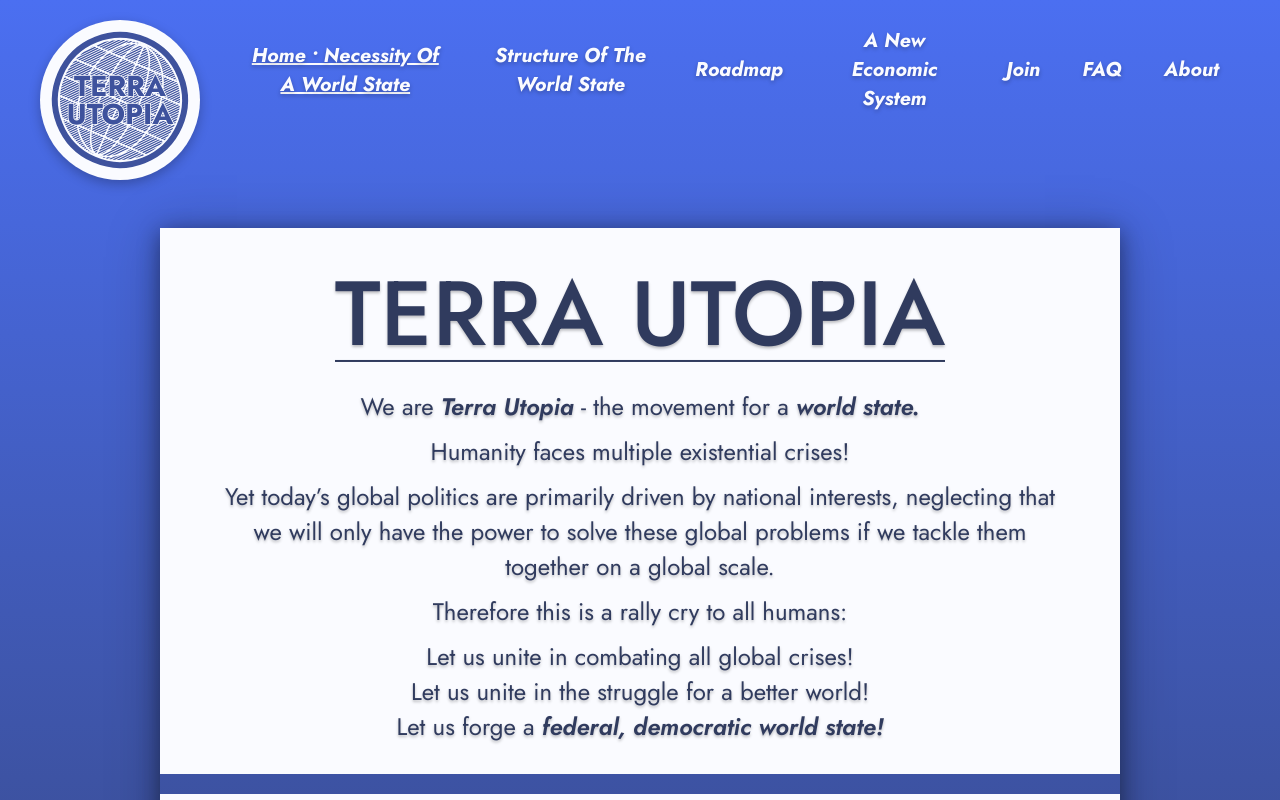
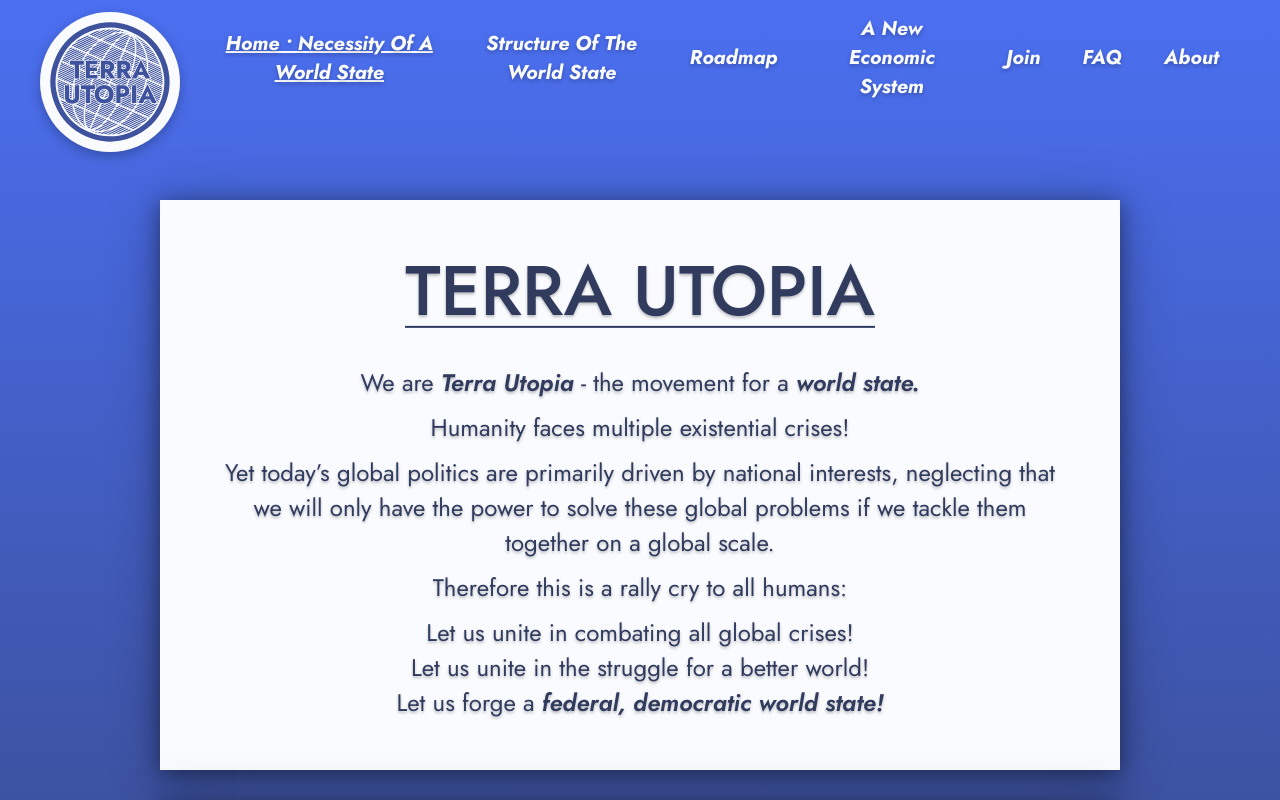
Before and after one commit to terra-utopia/terra-utopia-website, a Nuxt app: page / in a window 1280 px wide. Shown: the top 800 px of the page. Built offline with nearby package versions, Linux system fonts and the light colour scheme.

Commit message:
improved all media query breakpoints, fixed card shadows

```diff
--- a/assets/shared-styles.scss
+++ b/assets/shared-styles.scss
@@ -15,25 +15,37 @@ $nav-white-bg: rgba(#fff, 0.15);
 
 // === FONT SIZE CLASSES ===
 
+@mixin d-standard-text {
+
+}
+
+@mixin d-large-text {
+    font-size: 24px;
+    text-shadow: 0px 1.5px 3px rgba(0, 0, 0, 0.25);
+    @media (max-width: 480px) {
+        font-size: 22px;
+        text-shadow: 0px 1px 2px rgba(0, 0, 0, 0.25);
+    }
+}
+
 @mixin d-super-heading {
-    font-size: 15vw;
+    font-size: 10vw;
 
-    @media (min-width: 480px) {
-        font-size: 70px;
-    }
-    @media (min-width: 960px) {
-        font-size: 1.3 * 70px;
-    }
+    // max-font-size: 70px;
+    @media (min-width: 700px) { font-size: 70px; }
 }
 
 @mixin d-heading {
     font-size: 8vw;
+    line-height: 110%;
 
-    @media (min-width: 480px) {
-        font-size: 40px;
+    @media (max-width: 380px) {
+        font-size: 10vw;
     }
-    @media (min-width: 960px) {
-        font-size: 1.3 * 40px;
+
+    // max-font-size: 50px;
+    @media (min-width: calc(50px / 0.08)) {
+        font-size: 50px;
     }
 }
 
--- a/components/Card.vue
+++ b/components/Card.vue
@@ -1,6 +1,6 @@
 <template>
     <article class="Card">
-        <h1 :class="{'super-heading': isSuperHeading}">
+        <h1 v-if="heading" :class="{ 'super-heading': isSuperHeading }">
             <span v-for="(wordOrSpace, i) in heading.split(/(?= )|(?<= )/)" :key="i">{{ wordOrSpace }}</span>
         </h1>
         <slot></slot>
@@ -26,19 +26,26 @@ export default {
 @import '../assets/shared-styles.scss';
 
 .Card {
+    // width; determined by parent
     text-align: center;
     background: #FAFBFF;
-    padding: 20px 60px;
-    @media (max-width: 650px) { padding: 20px 20px }
+    padding: 40px 60px;
+    @media (max-width: 650px) { padding: 30px 20px; }
+    @media (max-width: 500px) { padding: 25px 20px; }
 
     h1 {
-        @include d-heading;
-        font-weight: 500;
+        margin-bottom: 24px;
+        @media (max-width: 650px) { margin-bottom: 16px; }
+        @media (max-width: 500px) { margin-bottom: 12px; }
+        font-weight: 500; // medium
 
+        &:not(.super-heading) {
+            @include d-heading;
+        }
         &.super-heading {
             @include d-super-heading;
             width: fit-content;
-            margin: 0 auto;
+            margin: { left: auto; right: auto; };
             text-transform: uppercase;
 
             span {
--- a/components/NavBarDesktop.vue
+++ b/components/NavBarDesktop.vue
@@ -29,17 +29,18 @@ export default {
 @import "~/assets/shared-styles.scss";
 
 .NavBarDesktop {
-    padding: 20px 40px;
+    margin: 8px 40px 40px 40px;
     display: flex;
     flex-flow: row;
     flex-wrap: nowrap;
     align-items: flex-start;
 
     a.home-logo {
+        margin-top: 4px;
         margin-right: 24px;
 
         img {
-            width: 160px;
+            width: 140px;
             background: $c-extralight;
             border-radius: 50%;
             box-shadow: 0 4px 12px rgba(0, 0, 0, 0.25);
--- a/components/NavBarMobile.vue
+++ b/components/NavBarMobile.vue
@@ -80,18 +80,18 @@ export default {
         flex-flow: row;
         align-items: center;
         overflow: visible;  // necessary to make the containers height match the height of its content (?? XXX)
-        padding: 20px;
-        @media (max-width: 460px) { padding: 12px; }
-        margin-bottom: 28px;
+        margin: 8px 40px 40px 40px;
+        @media (max-width: 700px) { margin-left: 12px; margin-right: 12px; }
+        @media (max-width: 650px) { margin-bottom: 30px; }
+        @media (max-width: 410px) { margin-bottom: 20px; }
 
         a.home-logo {
-            margin-left: 10px;
-            @media (max-width: 650px) { margin-left: 0; }
+            margin-top: 4px;
             margin-right: 24px;
             @media (max-width: 410px) { margin-right: 12px; }
 
             img {
-                width: 160px;
+                width: 140px;
                 @media (max-width: 650px) { width: 120px; }
                 @media (max-width: 410px) { width: 100px; }
                 background: $c-extralight;
@@ -116,7 +116,8 @@ export default {
             color: $c-extralight;
             text-shadow: 0 2px 4px rgba(0, 0, 0, 0.25);
             @include bold-italic;
-            @media (max-width: 460px) { font-size: 18px; } // statt default '20px' von 'html:root'
+            @media (max-width: 460px) { font-size: 18px; } // instead of default '20px' von 'html:root'
+            @media (max-width: 380px) { font-size: 16px; }
 
             display: flex;
             flex-flow: row;
@@ -144,7 +145,7 @@ export default {
         right: 0;
         left: 0;
         height: calc(100% + 100px);  // to fix mobile browser problems with collapsible navigation header (dynamic height)
-        background: rgba(0, 0, 0, 0.50);
+        background: rgba(0, 0, 0, 0.65);
 
         transition: opacity 0.5s linear;
         &.collapsed {
@@ -161,12 +162,20 @@ export default {
         z-index: 1;
         width: 100%;
         top: 0;
-        left: 0;
+        right: 0;
+        @media (min-width: calc(600px + 32px + 50px)) {
+            right: 32px;
+            width: 600px;
+        }
+
         background: linear-gradient(to bottom, $c-medium 0%, $c-dark 100%);
-        padding: 28px 20px 28px 10px;
+        padding: 28px 20px;
+        @media (max-width: 400px) { padding: 28px 12px; }
+
         border-radius: 0 0 20px 20px;
         box-shadow: 0 12px 24px rgba(0, 0, 0, 0.50);
         overflow: hidden; // to hide bg logo overflow
+
         display: flex;
         flex-flow: column;
         align-items: flex-end;
@@ -187,8 +196,7 @@ export default {
         }
 
         .nav-link-container {
-            max-width: calc(100% - 12px - 12px);
-
+            // aligned right because of parent's `align-items: flex-end`
             background: $nav-white-bg;
             border: $nav-white-border;
             border-radius: $nav-border-r;
@@ -198,11 +206,13 @@ export default {
             align-items: stretch;
 
             a {
-                padding: 8px 16px 8px 32px;
+                padding: { top: 8px; bottom: 8px; left: 58px; right: 20px; };
+                @media (max-width: 400px) { padding: {left: 44px; right: 16px; } }
                 text-align: right;
                 color: $c-extralight;
                 text-shadow: 0 2px 4px rgba(0, 0, 0, 0.25);
                 font-size: 16px;
+                line-height: 130%;
                 @include bold-italic;
                 position: relative; // for absolute '::after'
 
@@ -220,14 +230,13 @@ export default {
 
                 span.nav-link-text-wrapper {
                     position: relative;  // for absolute positioned 'img' child
-                    margin-left: 18px;  // free space for potential jumping pointer/arrow
 
                     span.nav-link-text{
                     }
                     img {
                         position: absolute;
                         right: 100%;
-                        top: 50%;
+                        top: calc(0.5 * 1.3 * 16px * 1.11); // 50% line-height, plus a little deeper
                         animation: jumping-pointer 1.0s infinite ease-in-out;
                         filter: drop-shadow(0 2px 2px rgba(0,0,0,0.25));
                     }
--- a/pages/index.vue
+++ b/pages/index.vue
@@ -14,7 +14,7 @@
             </Card>
             <Card :heading="'The Common Ground'" :isSuperHeading="false">
                 <p><span class="highlighted">Every human being</span> should have the right and the possibility to pursue a self-determined life in the absence of physical and psychological violence. Furthermore it must be possible for everyone to claim their human rights.</p>
-                <p>This is the minimal consensus that we hope all humans can agree upon. However in our modern world there are <span class="highlighted">numerous threats</span> to this common ground. Some of the most concerning ones are listed here:</p>
+                <p>This is the minimal consensus that surely all humans can agree upon. However in our modern world there are <span class="highlighted">numerous threats</span> to this common ground. Some of the most concerning ones are listed here:</p>
             </Card>
         </div>
     </main>
@@ -33,35 +33,22 @@ export default {
 
 
 <style lang="scss">
-@import '../assets/shared-styles.scss';
+@import '~/assets/shared-styles.scss';
 
-@mixin shadow-wide {
-    box-shadow: 0px 4px 20px rgba(0, 0, 0, 0.4), 0 4px 50px rgba(0,0,0, 0.25);
-    // filter: drop-shadow(0px 4px 20px rgba(0, 0, 0, 0.4)) drop-shadow(0 4px 50px rgba(0,0,0, 0.25));
-}
-
-@mixin text-shadow-standard {
-    text-shadow: 0px 1.5px 3px rgba(0, 0, 0, 0.25);
-}
-
-@mixin text-shadow-large {
-    text-shadow: 0px 3px 6px rgba(0, 0, 0, 0.25);
-}
 
 .IndexPage {
     .main-column {
-        @include shadow-wide;
         width: 94%;
         max-width: 960px;
         margin: 0 auto;
 
         .Card {
-            margin: 20px 0;
-            @include text-shadow-standard;
+            margin-bottom: 32px;
+            @include d-large-text;
+            box-shadow: 0px 4px 20px rgba(0, 0, 0, 0.4), 0 4px 50px rgba(0,0,0, 0.25);
 
             p {
                 margin: 10px 0;
-                font-size: 24px;
 
                 .highlighted {
                     @include semi-bold-italic;
@@ -70,12 +57,4 @@ export default {
         }
     }
 }
-
-@media (min-width: 480px) {
-    .IndexPage {
-        .main-column {
-            .Card {}
-        }
-    }
-}
 </style>
```
